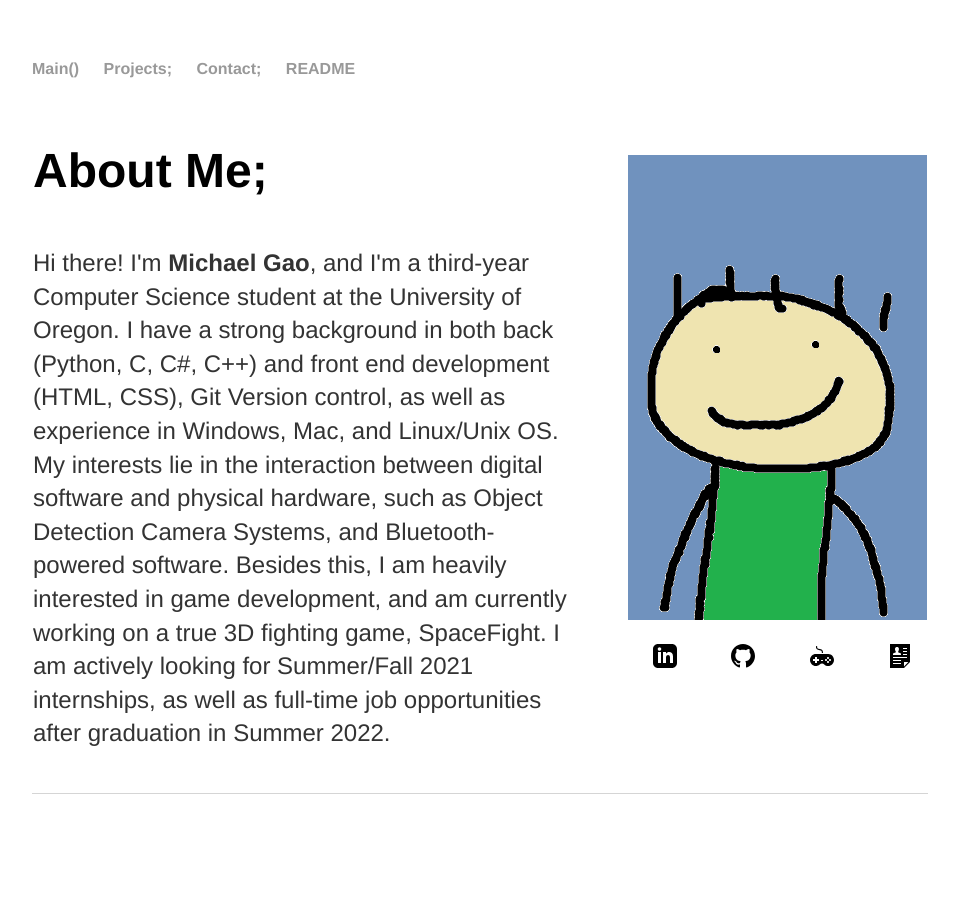
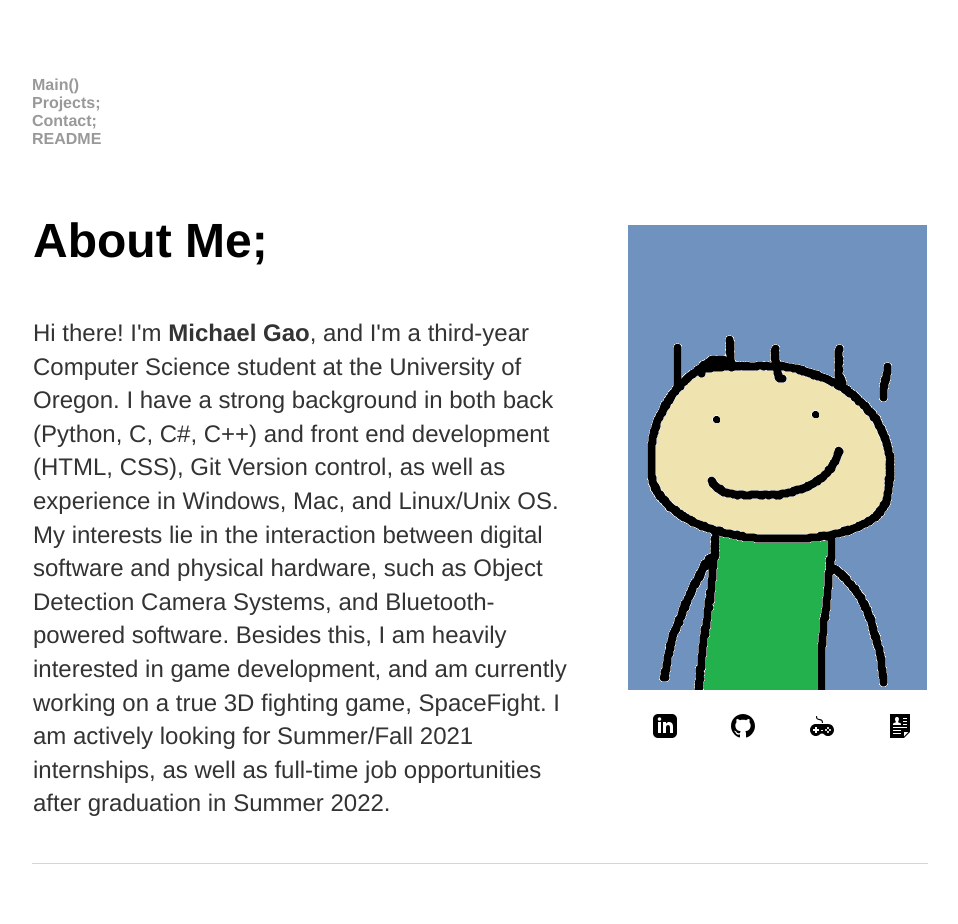
Before and after one commit to michael-c-gao/WebsiteOfMichael, a Jekyll site: the page built from index.html, in a window 1280 px wide. Shown: the whole page, without its empty margins (160-1118 px from the left). Built offline with Jekyll 4.4.1, drawn with Linux system fonts in a browser that asks for light colours; before the commit the page ends 900 px from its top, so only the background shows below that.

Commit message:
Update default.html

```diff
--- a/_layouts/default.html
+++ b/_layouts/default.html
@@ -5,7 +5,10 @@
 			<link rel="stylesheet" type="text/css" href="/css/main.css">
 		</head>
 		<body>
-			<nav>
+			<nav style=
+			     "width: 75px;
+			      display: inline-block;
+			      ">
 	    		<ul>
 	        		<li><a href="/">Main()</a></li>
 				<li><a href="/projects">Projects;</a></li>
```
